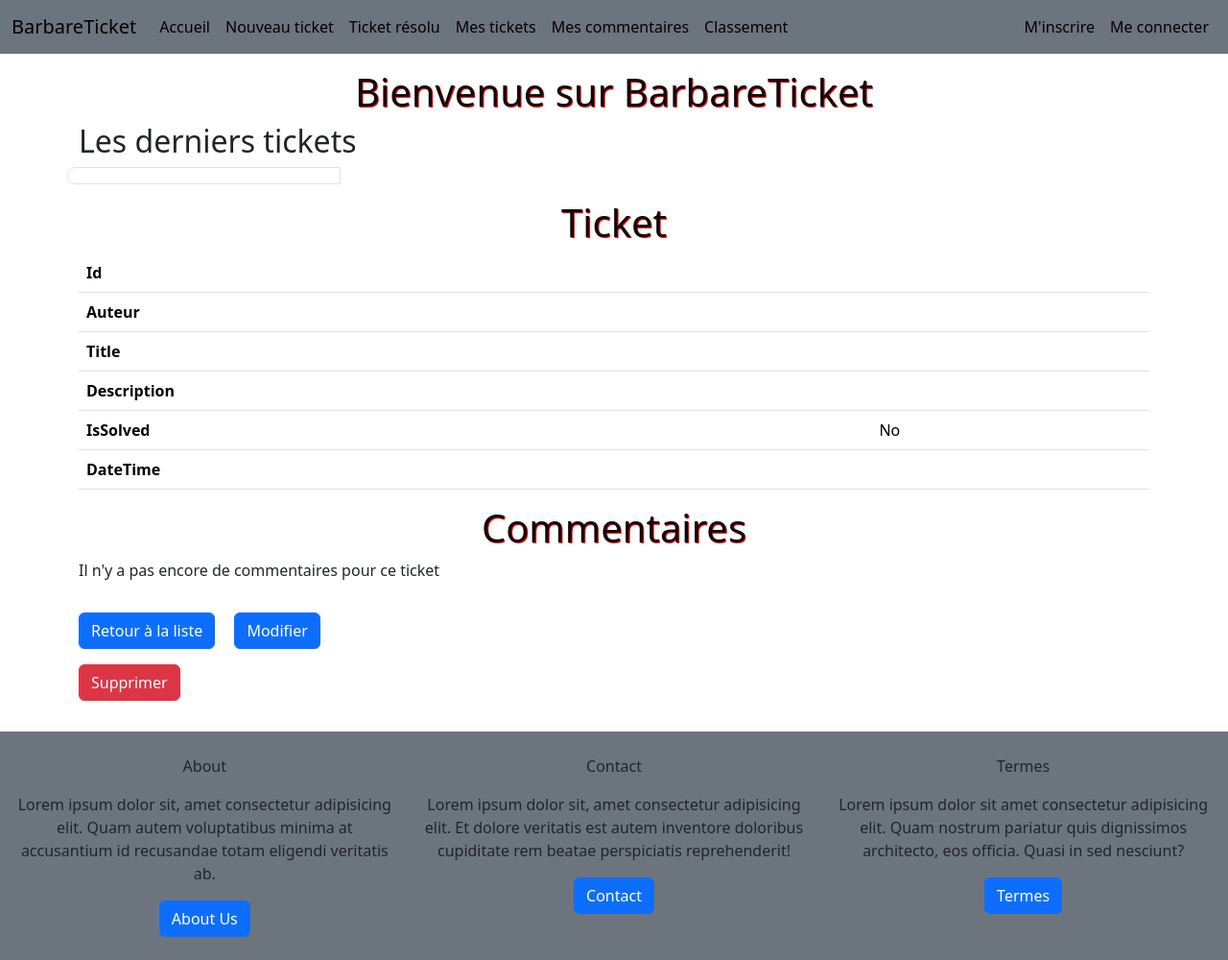
After one commit to MartinEwen/projet2groupe, a Symfony app: template projet2Groupe/templates/ticket/show-main.html.twig in a window 1280 px wide. The commit adds this page. Shown: the whole page at 96% size. Run offline with Twig, Linux system fonts and the light colour scheme; the template is opened without the code that fills it, so the values that code supplies are empty; style sheets or scripts are compiled from the project's sources; some libraries are stand-ins or nearby versions.

Commit message:
Show main
Ticket main

```diff
--- a/projet2Groupe/src/Controller/MainController.php
+++ b/projet2Groupe/src/Controller/MainController.php
@@ -2,6 +2,7 @@
 
 namespace App\Controller;
 
+use App\Repository\TicketRepository;
 use Symfony\Bundle\FrameworkBundle\Controller\AbstractController;
 use Symfony\Component\HttpFoundation\Response;
 use Symfony\Component\Routing\Annotation\Route;
@@ -9,10 +10,11 @@ use Symfony\Component\Routing\Annotation\Route;
 class MainController extends AbstractController
 {
     #[Route('/', name: 'app_main')]
-    public function index(): Response
+    public function index(TicketRepository $ticketRepository): Response
     {
         return $this->render('main/index.html.twig', [
-            'controller_name' => 'MainController',
+            'tickets' => $ticketRepository->findAllDesc(),
+
         ]);
     }
 }
--- a/projet2Groupe/templates/_partials/_nav.html.twig
+++ b/projet2Groupe/templates/_partials/_nav.html.twig
@@ -1,6 +1,6 @@
 <nav class="navbar navbar-expand-lg bg-secondary">
 	<div class="container-fluid">
-		<a class="navbar-brand" href="{{ path('app_main') }}">Barbare Ticket</a>
+		<a class="navbar-brand" href="{{ path('app_main') }}">BarbareTicket</a>
 		<button class="navbar-toggler" type="button" data-bs-toggle="collapse" data-bs-target="#navbarSupportedContent" aria-controls="navbarSupportedContent" aria-expanded="false" aria-label="Toggle navigation">
 			<span class="navbar-toggler-icon"></span>
 		</button>
--- a/projet2Groupe/templates/main/index.html.twig
+++ b/projet2Groupe/templates/main/index.html.twig
@@ -1,7 +1,35 @@
 {% extends 'base.html.twig' %}
 
-{% block title %}Ticket App{% endblock %}
+{% block title %}Ticket App
+{% endblock %}
 
 {% block body %}
-<h1>Main</h1>
+
+	<div class="container my-3">
+        <h1>Bienvenue sur BarbareTicket</h1>
+	    <h2>Les derniers tickets</h2>
+		<div class="row">
+			<aside class="col-3 border border light bg-white p-2 rounded-start-4">
+
+				{% for ticket in tickets %}
+					<article class="card mb-3">
+						<div class="card-header">{{ ticket.title }}</div>
+
+						<div class="card-body">
+                            <h6 class="card-subtitle mb-2 text-body-secondary"> {{ ticket.id}} </h6>
+
+						</div>
+					</article>
+				{% endfor %}
+
+			</aside>
+			{% block show %}
+				<main class="col-9 border border-light bg-white p-2 rounded-end-4">
+					<h2 class="text-black">Ticket séléctionné</h2>
+				</main>
+				{# <a href="{{ path('show-main.html.twig', {'id': ticket.id}) }}">Voir le ticket</a> #}
+			{% endblock %}
+		</div>
+	</div>
+
 {% endblock %}
--- /dev/null
+++ b/projet2Groupe/templates/ticket/show-main.html.twig
@@ -0,0 +1,84 @@
+{% extends 'main/index.html.twig' %}
+
+{% block title %}Ticket
+{% endblock %}
+
+{% block show %}
+
+
+
+	<main class="container my-3">
+		<section class="row">
+			<div class="col">
+				<h1>Ticket</h1>
+
+				<table class="table">
+					<tbody>
+						<tr>
+							<th>Id</th>
+							<td>{{ ticket.id }}</td>
+						</tr>
+						<tr>
+							<th>Auteur</th>
+							<td>{{ ticket.users.firstname }} {{ ticket.users.lastname}}</td>
+						</tr>
+						<tr>
+							<th>Title</th>
+							<td>{{ ticket.title }}</td>
+						</tr>
+						<tr>
+							<th>Description</th>
+							<td>{{ ticket.description }}</td>
+						</tr>
+						<tr>
+							<th>IsSolved</th>
+							<td>{{ ticket.isSolved ? 'Yes' : 'No' }}</td>
+						</tr>
+						<tr>
+							<th>DateTime</th>
+							<td>{{ ticket.dateTime ? ticket.dateTime|date('Y-m-d H:i:s') : '' }}</td>
+						</tr>
+					</tbody>
+				</table>
+
+				<h1>Commentaires</h1>
+				<table class="table">
+					<tbody>
+						{% for comment in comments %}
+							{% if comment.ticket.id == ticket.id %}
+								<tr>
+									<th>Crée le</th>
+									<td>{{ comment.dateTime ? comment.dateTime|date('Y-m-d H:i:s'): '' }}</td>
+								</tr>
+								{% if comment.tagUser != null %}
+								<tr>
+									<th>Tag</th>
+									<td>{{ comment.tagUser }}</td>
+								</tr>
+								{% endif %}
+								<tr>
+									<th>Auteur</th>
+									<td>{{ comment.users.firstname }} {{ ticket.users.lastname}}</td>
+								</tr>
+								<tr>
+									<th>Contenu</th>
+									<td>{{ comment.content }}</td>
+								</tr>
+							{% endif %}
+						{% else %}
+							<div class="col-12">
+								<p>Il n'y a pas encore de commentaires pour ce ticket</p>
+							</div>
+						{% endfor %}
+					</tbody>
+				</table>
+
+				<a href="{{ path('app_ticket_index') }}" class="btn btn-primary me-3">Retour à la liste</a>
+				<a href="{{ path('app_ticket_edit', {'id': ticket.id}) }}" class="btn btn-primary">Modifier</a>
+
+				{{ include('ticket/_delete_form.html.twig') }}
+			</div>
+		</section>
+	</main>
+
+{% endblock %}
```
Also changed, not shown: projet2Groupe/src/Controller/TicketController.php (+10 -1 lines), projet2Groupe/src/Repository/TicketRepository.php (+8 -14 lines), projet2Groupe/templates/ticket/index.html.twig (+4 -4 lines), projet2Groupe/public/assets/css/_ticket-admin.scss (added), projet2Groupe/public/assets/css/style.scss, projet2Groupe/public/image/pictures/05f2ce7a6e4344fb948411a2129df583.webp (added), projet2Groupe/public/image/pictures/696e411b5853cc49bd4f087bbccdbde4.webp (added), projet2Groupe/public/image/pictures/c520283b2362d209b2692bcc98baeb3d.webp (added).
